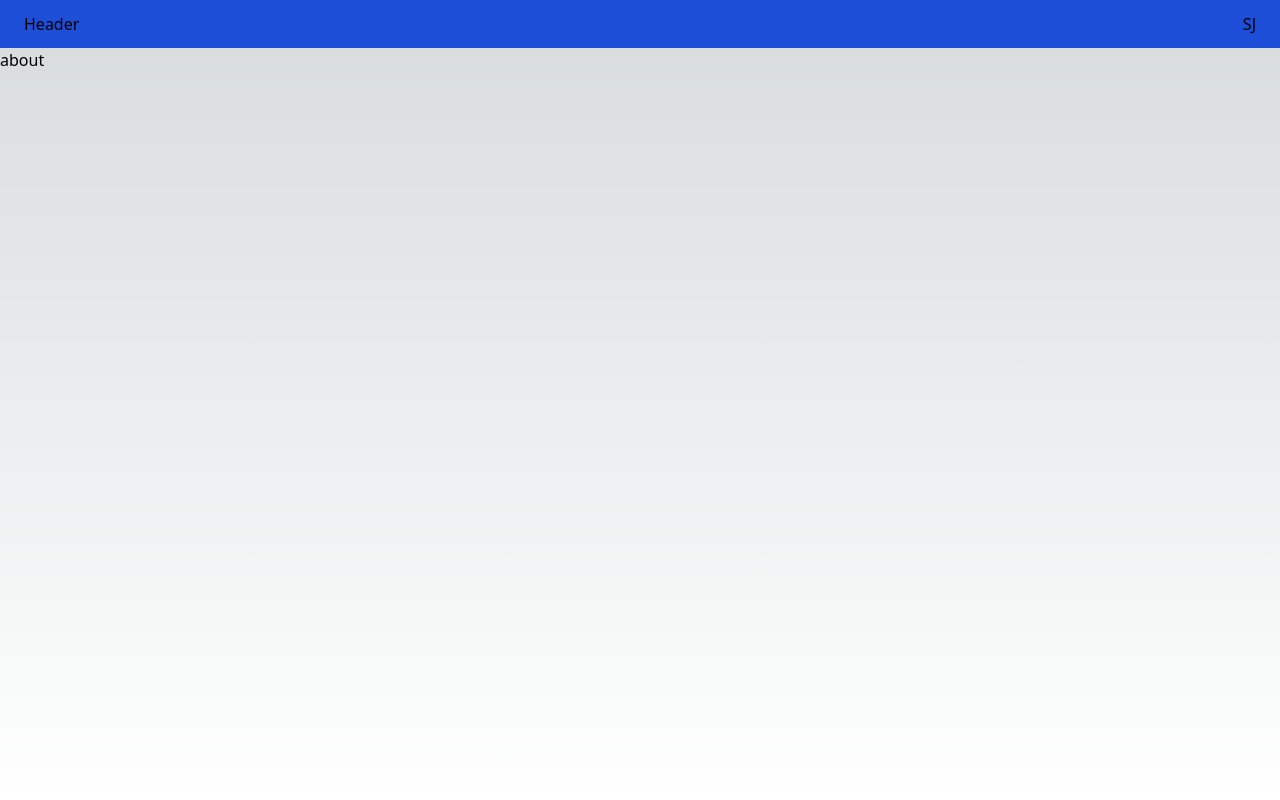
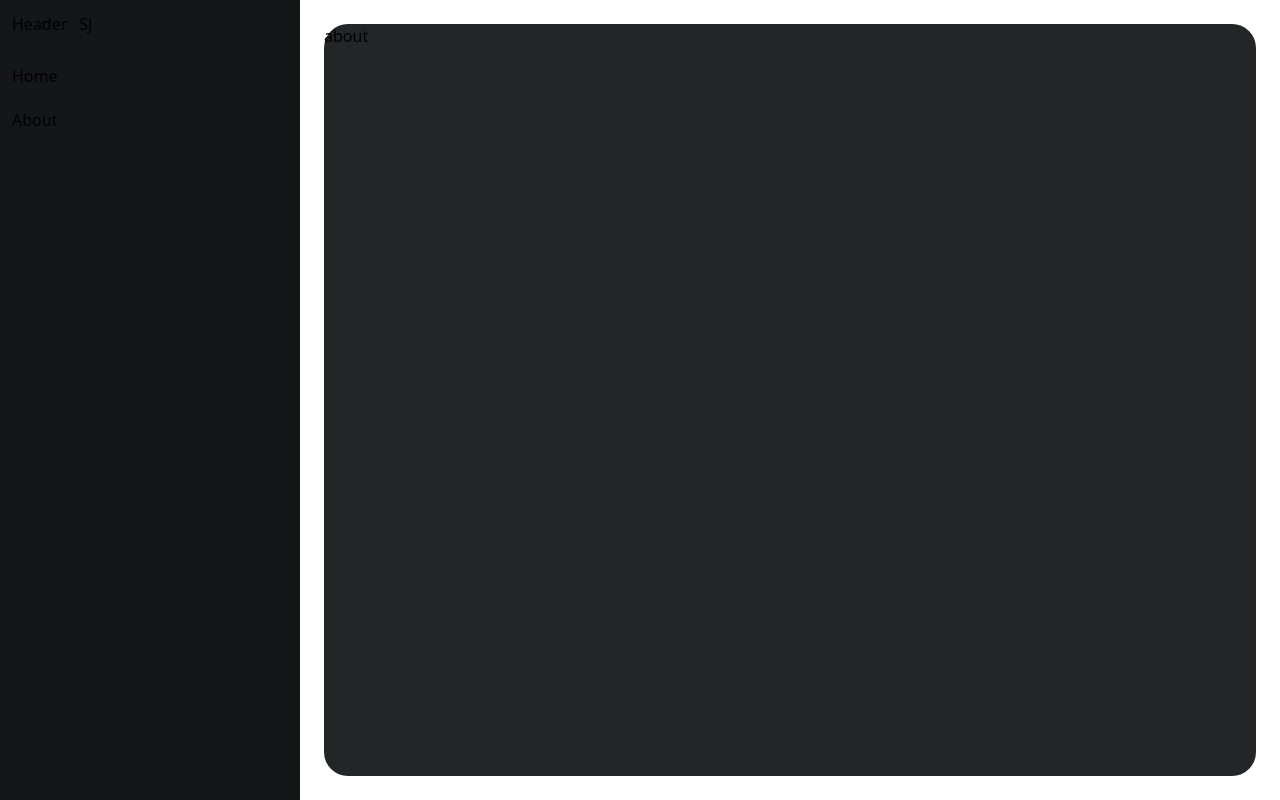
Before and after one commit to shaojie-li/web-ohname, a Next.js app: page /about in a window 1280 px wide. Built offline with nearby package versions, Linux system fonts and the light colour scheme.

Commit message:
ui优化

```diff
--- a/src/app/globals.css
+++ b/src/app/globals.css
@@ -12,11 +12,11 @@
     :root {
         --foreground-rgb: 255, 255, 255;
         --background-start-rgb: 0, 0, 0;
-        --background-end-rgb: 0, 0, 0;
+        --background-end-rgb: 20, 23, 24;
     }
 }
 
 body {
     color: rgb(var(--foreground-rgb));
-    background: linear-gradient(to bottom, transparent, rgb(var(--background-end-rgb))) rgb(var(--background-start-rgb));
+    background: rgb(var(--background-end-rgb));
 }
--- a/src/app/layout.tsx
+++ b/src/app/layout.tsx
@@ -3,6 +3,7 @@ import type { Metadata } from "next";
 import Header from "@/components/header";
 import "./globals.css";
 import { openGraphImage } from "./shared-metadata";
+import SideBar from "@/components/sideBar";
 
 export const metadata: Metadata = {
     title: "oh-name",
@@ -27,9 +28,13 @@ export default function RootLayout({
     return (
         <html lang="en">
             <body>
-                <div className="flex flex-col min-h-screen">
-                    <Header />
-                    {children}
+                <div className="flex flex-col">
+                    <div className="flex min-h-screen">
+                        <SideBar header={<Header />} />
+                        <div className="flex-1 p-6">
+                            <div className="bg-[#232627] rounded-3xl h-full">{children}</div>
+                        </div>
+                    </div>
                 </div>
 
                 {interception}
--- a/src/app/not-found.tsx
+++ b/src/app/not-found.tsx
@@ -2,7 +2,7 @@ import Link from "next/link";
 
 export default function NotFound() {
     return (
-        <div className="flex flex-col flex-1 items-center justify-center">
+        <div className="flex flex-col flex-1 items-center justify-center h-full">
             <h2>Not Found</h2>
             <p>Could not find requested resource</p>
             <Link href="/">Return Home</Link>
--- a/src/components/header.tsx
+++ b/src/components/header.tsx
@@ -17,8 +17,9 @@ const Header: React.FC = async () => {
     const staticData = await getMockStaticData();
 
     return (
-        <div className="w-full flex items-center bg-blue-700 px-6 py-3 justify-between">
-            Header <div>{staticData.name}</div>
+        <div className="w-full flex items-center bg-transparent px-3 py-3 space-x-3">
+            <span>Header</span>
+            <div>{staticData.name}</div>
         </div>
     );
 };
--- /dev/null
+++ b/src/components/sideBar.tsx
@@ -0,0 +1,29 @@
+/**
+ * @description 请添加SideBar组件的描述和注释!!!
+ * @date 创建时间 2024-05-12 00:15
+ */
+
+import React, { type ReactNode } from "react";
+
+interface Props {
+    header: ReactNode;
+}
+
+const SideBar: React.FC<Props> = props => {
+    const { header } = props;
+
+    return (
+        <div className="flex flex-col w-[300px]">
+            <div className="fixed left-0 top-[unset] flex flex-col w-[300px] h-full bg-[#141718]">
+                <div>{header}</div>
+
+                <nav className="flex-1 py-2 space-y-1">
+                    <div className="py-2 px-3">Home</div>
+                    <div className="py-2 px-3">About</div>
+                </nav>
+            </div>
+        </div>
+    );
+};
+
+export default SideBar;
```
